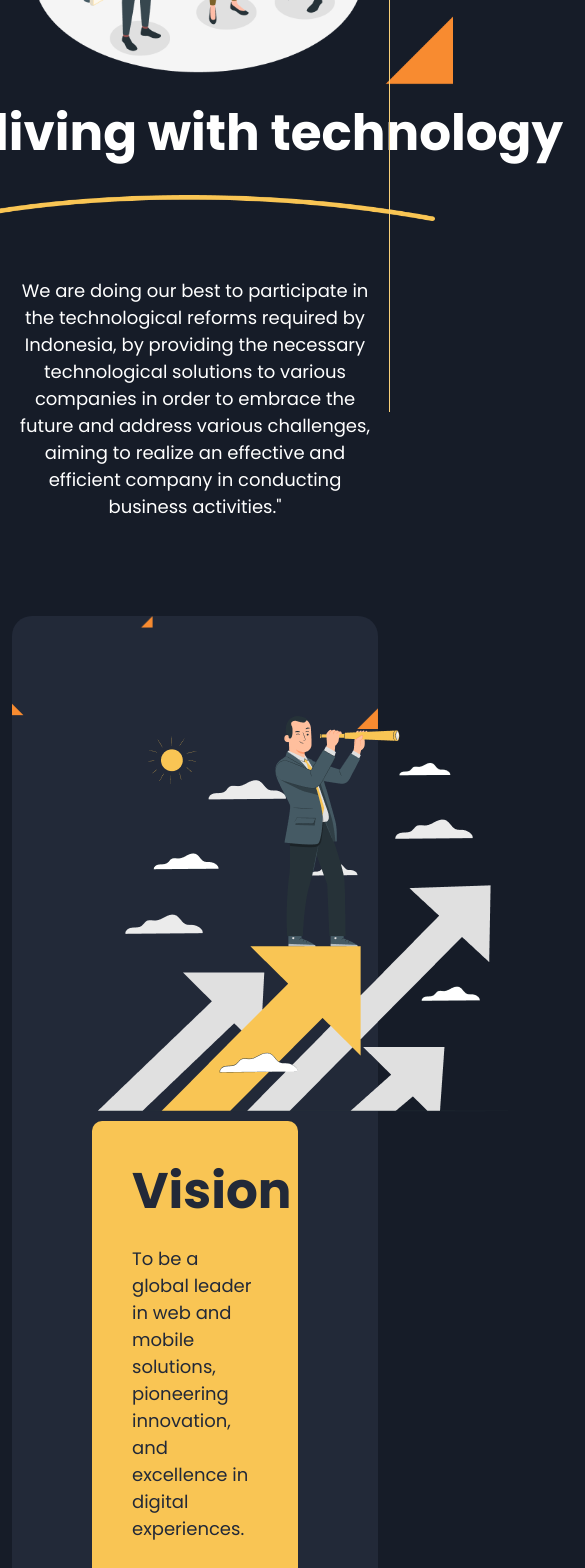
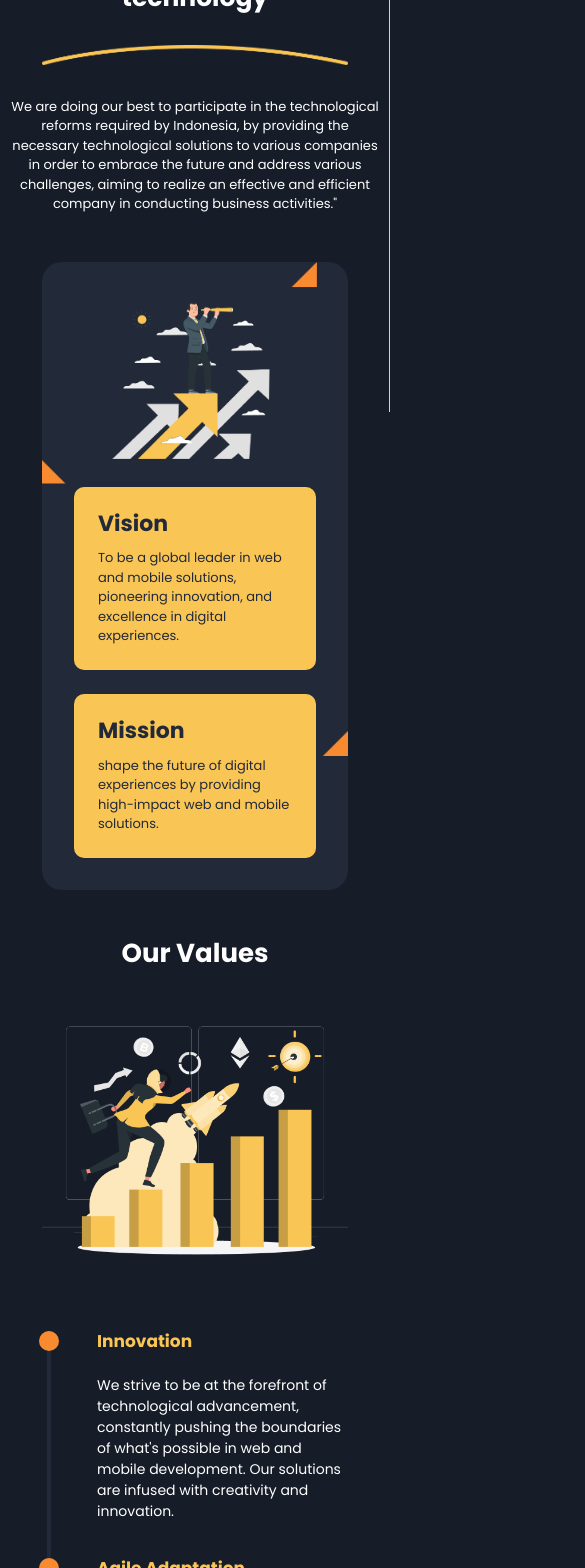
Before and after one commit to cepu-in/company_profile, a Next.js app: page /about in a window 390 px wide. Shown: the part 432-2000 px from the top of the page, 585 px wide, since content can reach past the window. Built offline with nearby package versions, Linux system fonts and the light colour scheme.

Commit message:
Responsive Finish

```diff
--- a/app/about/page.jsx
+++ b/app/about/page.jsx
@@ -19,7 +19,8 @@ export default function About() {
 
                     <div className="cep-about-vision">
                         <div className="cep-about-vision-overlay">
-                            <img src={"/bg_vision.png"} alt="Screen Vision" />
+                            <img src={"/bg_vision.png"} alt="Background Vision" className="d-none d-sm-block" />
+                            <img src={"/bg_vision_mobile.png"} alt="Background Vision Mobile" className="d-block d-sm-none" />
                         </div>
                         <div className="row align-items-center">
                             <div className="col-12 col-md-5">
--- a/app/assets/scss/mobile.scss
+++ b/app/assets/scss/mobile.scss
@@ -1,10 +1,18 @@
 $primaryColor: #F9C554;
 $softPrimaryColor: #f9d079;
+
+$reversePrimaryColor: #222938;
+$reverseSoftPrimaryColor: #292e39;
 
 // `sm` applies to x-small devices (portrait phones, less than 576px)
 @media (max-width: 575.98px) {
     .cep-header {
-        padding: 20px;
+        padding: 20px 30px;
+
+        img {
+            width: 50px;
+            height: 45px;
+        }
 
         .cep-header-burger {
             display: block;
@@ -32,14 +40,20 @@ $softPrimaryColor: #f9d079;
             a {
                 display: block;
                 text-decoration: none;
-                color: $primaryColor;
+                color: $reversePrimaryColor;
                 font-size: 13px;
                 font-weight: 600;
                 padding: 8px 8px 8px 30px;
                 transition: 0.3s;
 
                 &:hover {
-                    color: $softPrimaryColor;
+                    color: $primaryColor;
+                }
+            }
+
+            .active {
+                span {
+                    border-bottom: 3px solid $primaryColor;
                 }
             }
 
@@ -94,6 +108,237 @@ $softPrimaryColor: #f9d079;
             }
         }
     }
+
+    .cep-content-feature {
+        flex-direction: column;
+        padding: 0 30px;
+
+        .cep-content-feature-item {
+            h3 {
+                font-size: 14px !important;
+            }
+
+            p {
+                font-size: 13px !important;
+            }
+
+            img {
+                width: 60px;
+                height: 60px;
+            }
+        }
+    }
+
+    .cep-content-partner {
+        padding: 0 30px;
+        margin-top: 4rem !important;
+
+        h1 {
+            font-size: 28px !important;
+            margin-bottom: 1.2rem !important;
+        }
+
+        p {
+            font-size: 13px !important;
+            margin-bottom: 1.5rem !important;
+        }
+
+        .cep-content-partner-logo {
+            // flex-direction: column;
+
+            img {
+                width: 100px;
+                height: auto;
+            }
+        }
+    }
+
+    .cep-about {
+        padding: 20px 30px;
+
+        .cep-about-welcome {
+            margin-bottom: 2rem !important;
+
+            h1 {
+                font-size: 25px !important;
+                width: 280px !important;
+            }
+
+            img {
+                height: auto;
+                width: 100%;
+            }
+
+            p {
+                font-size: 13px !important;
+                width: 375px !important;
+                margin-top: 1.5rem !important;
+            }
+        }
+
+        .cep-about-vision {
+            padding: 2rem;
+            margin-bottom: 3rem !important;
+
+            .cep-about-vision-overlay {}
+
+            .row {
+                flex-direction: column;
+
+                img {
+                    display: block;
+                    width: 70%;
+                    height: auto;
+                    margin: 0 auto;
+                    margin-bottom: 1.5rem;
+                }
+
+                .cep-about-vision-box {
+                    padding: 1.5rem;
+
+                    h3 {
+                        font-size: 22px !important;
+                        margin-bottom: 0.7rem !important;
+                    }
+
+                    p {
+                        font-size: 13px !important;
+                    }
+                }
+            }
+        }
+
+        .cep-about-values {
+            .row {
+                flex-direction: column-reverse;
+
+                h2 {
+                    font-size: 26px;
+                }
+
+                img {
+                    width: 100%;
+                    height: auto;
+                    margin-bottom: 2rem;
+                }
+
+                .cep-about-values-step {
+                    .cep-about-values-step-item {
+                        h3 {
+                            font-size: 17px !important;
+                        }
+
+                        p {
+                            font-size: 14px !important;
+                        }
+                    }
+                }
+            }
+        }
+    }
+
+    .cep-service {
+        padding: 20px 30px;
+
+        .cep-service-welcome {
+            margin-bottom: 2rem !important;
+
+            h1 {
+                font-size: 25px !important;
+                width: 280px !important;
+                margin-top: 2rem;
+            }
+
+            img {
+                height: auto;
+                width: 100%;
+            }
+
+            p {
+                font-size: 13px !important;
+                width: 375px !important;
+                margin-top: 1.5rem !important;
+            }
+        }
+
+        .cep-service-feature {
+            .row {
+                // gap: .5rem;
+            }
+
+            .col-4,
+            .col-8 {
+                padding: 0 .2rem;
+            }
+
+            .cep-service-feature-desc {
+                padding: 15px;
+
+                h3 {
+                    font-size: 13px !important;
+                    margin-bottom: .5rem !important;
+                }
+
+                p {
+                    font-size: 10px !important;
+                    margin-bottom: 0;
+                }
+            }
+        }
+    }
+
+    .cep-contact {
+        .row {
+            flex-direction: column-reverse;
+
+            .cep-contact-form {
+                h2 {
+                    font-size: 30px !important;
+                }
+
+                p {
+                    font-size: 14px !important;
+                }
+
+                .cep-contact-form-control {
+                    label {
+                        font-size: 13px !important;
+                    }
+
+                    input {
+                        font-size: 13px !important;
+                    }
+                }
+
+                button {
+                    font-size: 14px !important;
+                }
+            }
+
+            .cep-contact-img {
+                margin-bottom: 3rem;
+
+                img {
+                    width: 100%;
+                    height: auto;
+                }
+            }
+        }
+
+        .cep-contact-us {
+            padding: 0 20px;
+        }
+    }
+
+    .cep-footer {
+        margin-top: 3rem;
+
+        .container {
+            flex-direction: column;
+            padding: 0 30px;
+            gap: 3rem !important;
+        }
+    }
 }
 
 // `md` applies to small devices (landscape phones, less than 768px)
```
Also changed, not shown: app/service/page.jsx (+8 -8 lines), public/bg_vision_mobile.png (added).
